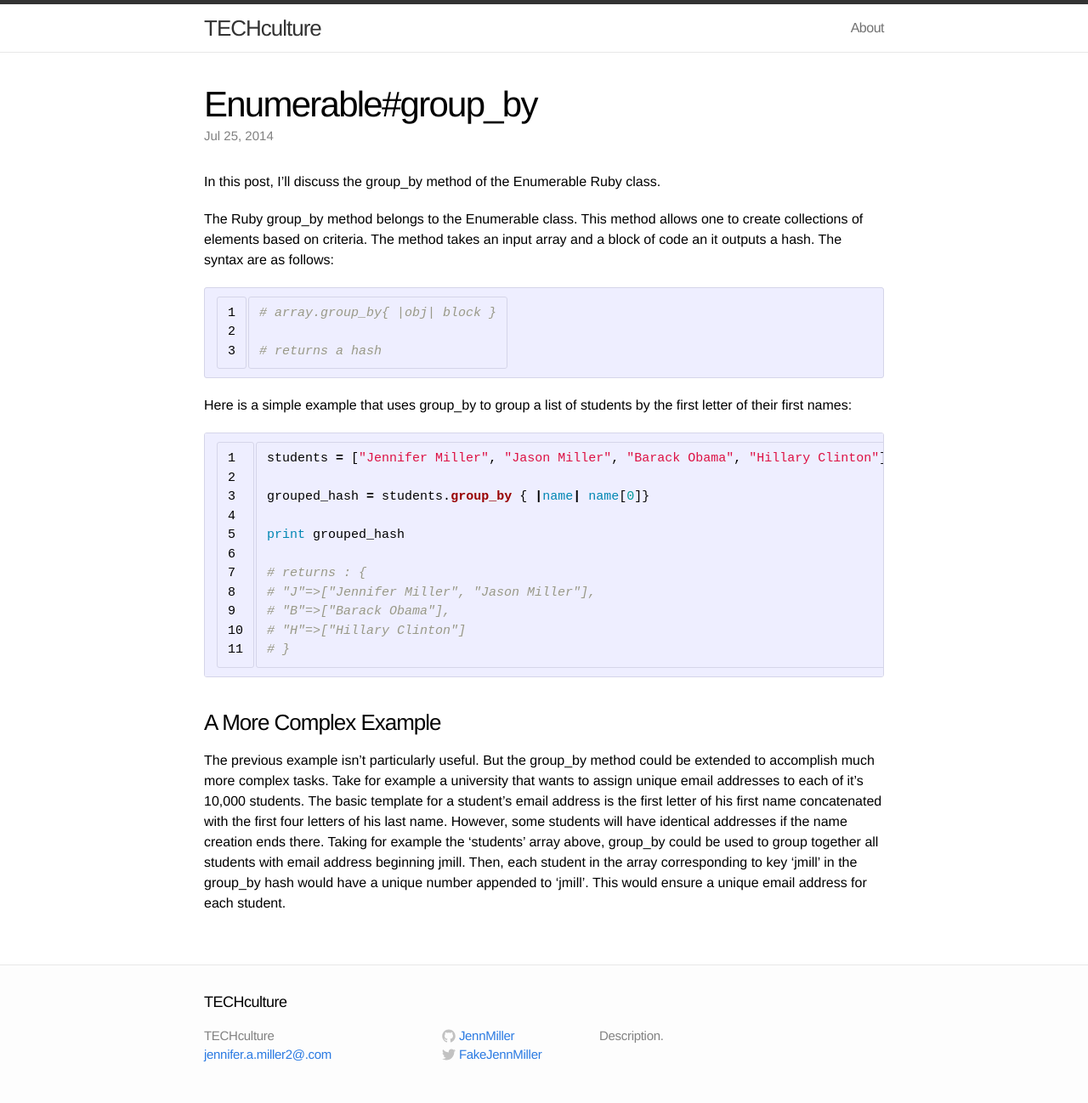
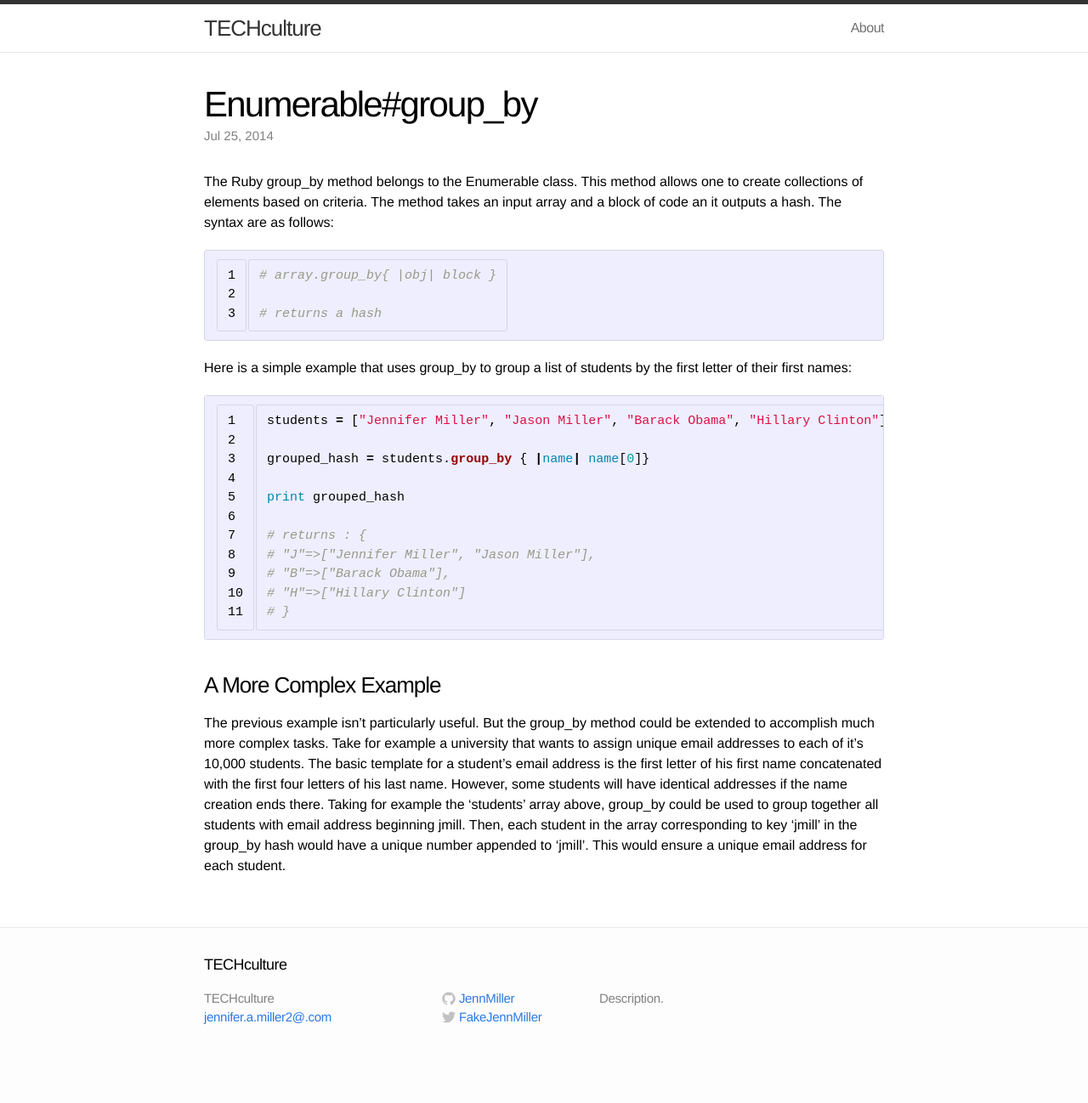
Before and after one commit to JayMiller21/JennMiller.github.io, a Jekyll site: the page built from _posts/2014-07-25-Enumerable#group_by.md, in a window 1280 px wide. Shown: the whole page at 85% size. Built offline with Jekyll 4.4.1, drawn with Linux system fonts in a browser that asks for light colours; after the commit the page ends 1254 px from its top, so only the background shows below that.

Commit message:
Updated post intro.

```diff
--- a/_posts/2014-07-25-Enumerable#group_by.md
+++ b/_posts/2014-07-25-Enumerable#group_by.md
@@ -5,8 +5,6 @@ date:   2014-07-25 11:53:03
 categories: technical
 ---
 
-
-In this post, I'll discuss the group_by method of the Enumerable Ruby class.
 
 The Ruby group_by method belongs to the Enumerable class. This method allows one to create collections of elements based on criteria. The method takes an input array and a block of code an it outputs a hash. The syntax are as follows:
 
```
